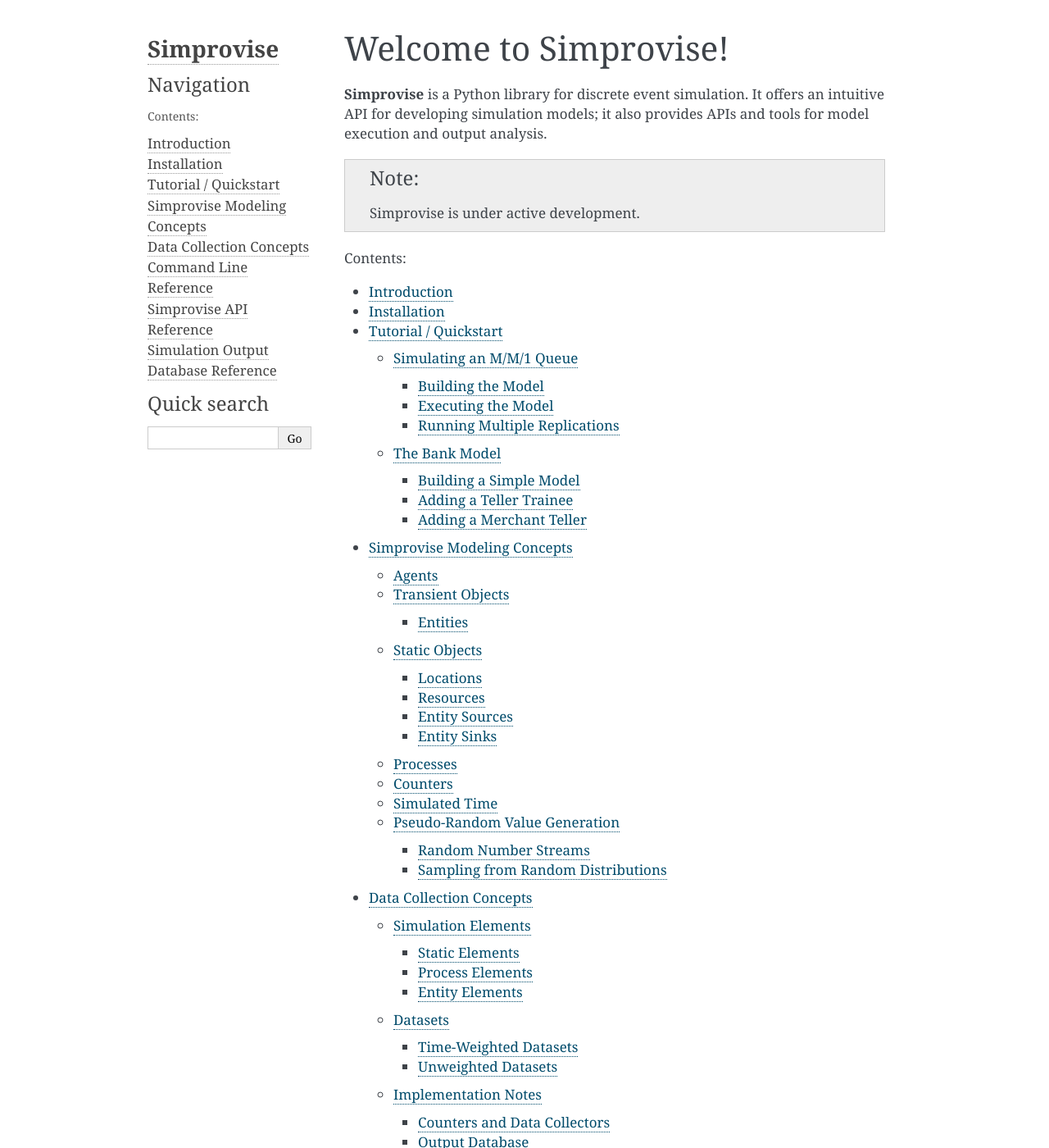
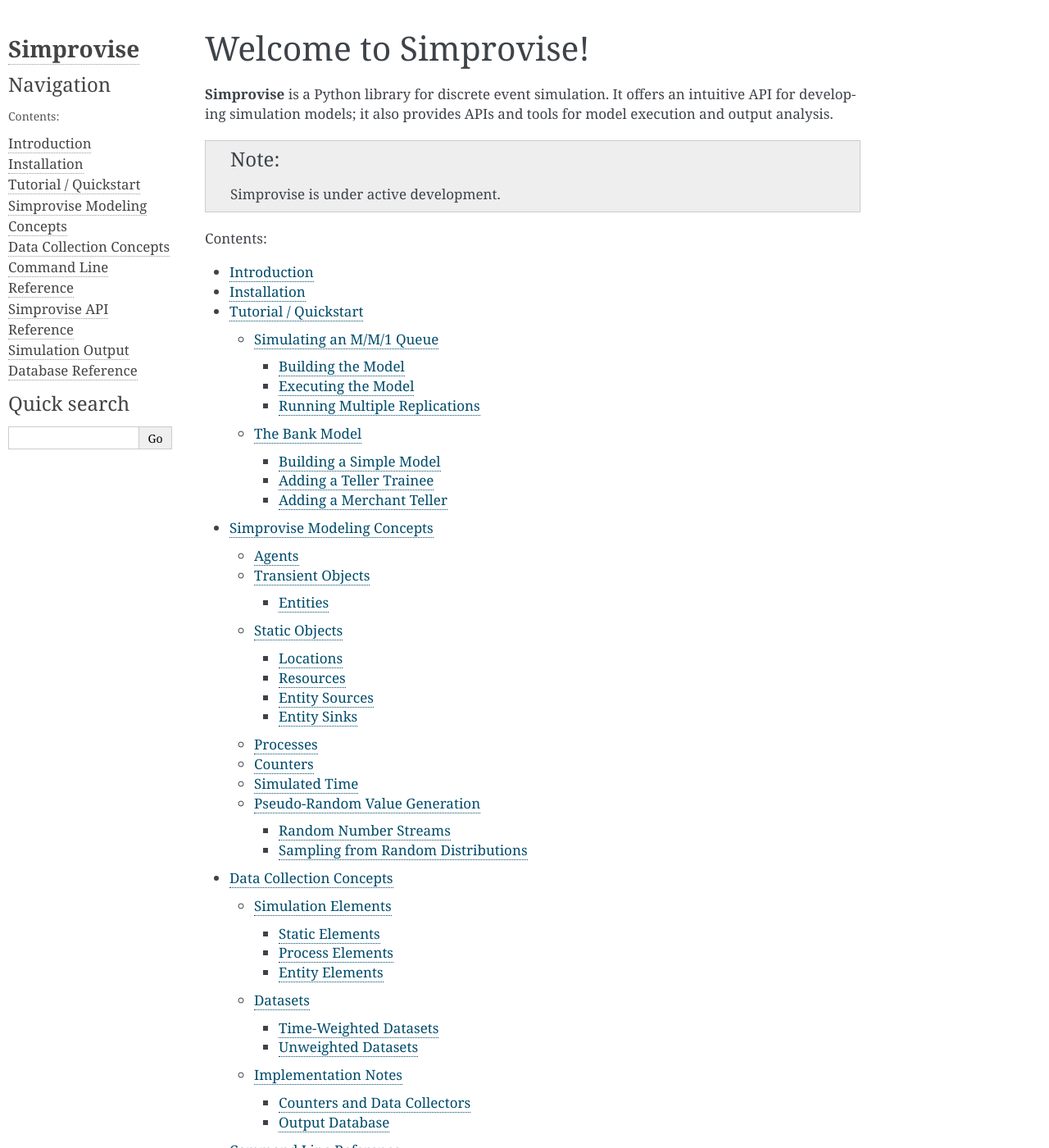
Before and after one commit to hsklein/Simprovise, a Sphinx documentation site: the page built from docs/source/index.rst, in a window 1280 px wide and 1400 px high. Shown: the whole window at 82% size. Built offline with Sphinx 7.4.7, drawn with Linux system fonts in a browser that asks for light colours.

Commit message:
Documentation
Added HTML theme options fixed_sidebar (true) and page_width (auto)

```diff
--- a/docs/source/conf.py
+++ b/docs/source/conf.py
@@ -40,6 +40,10 @@
         'donate.html',
     ]
 }
+html_theme_options = {
+    'fixed_sidebar': 'true',
+    'page_width': 'auto'
+}
 
 def setup(app):
     from simprovise.core import apidoc
```
